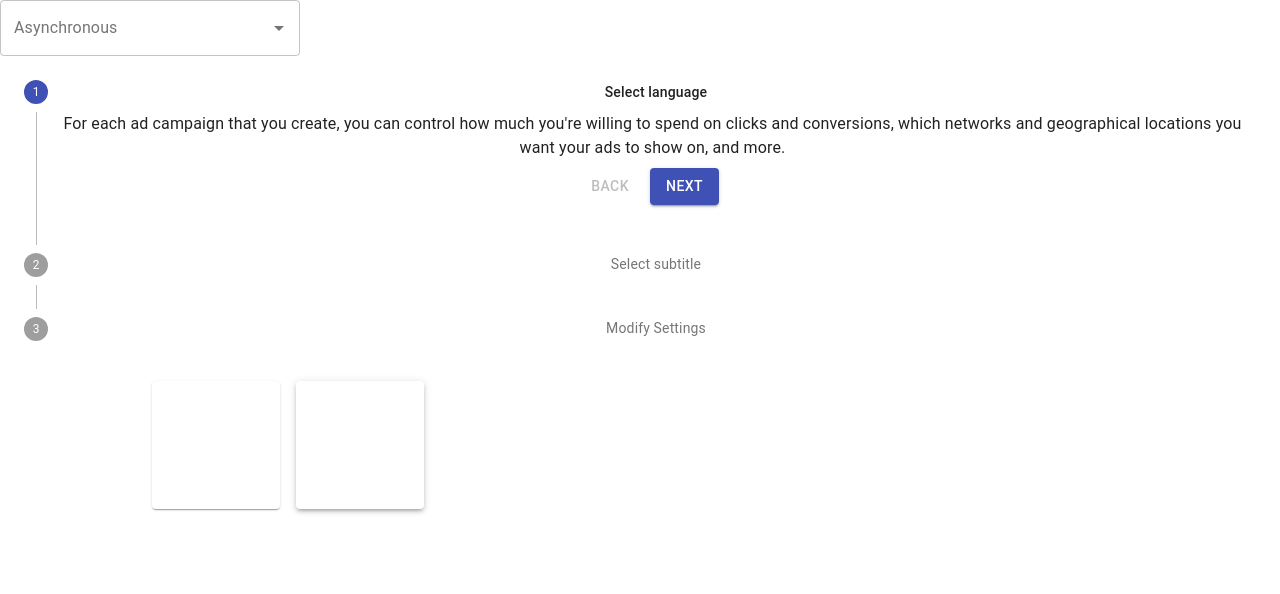
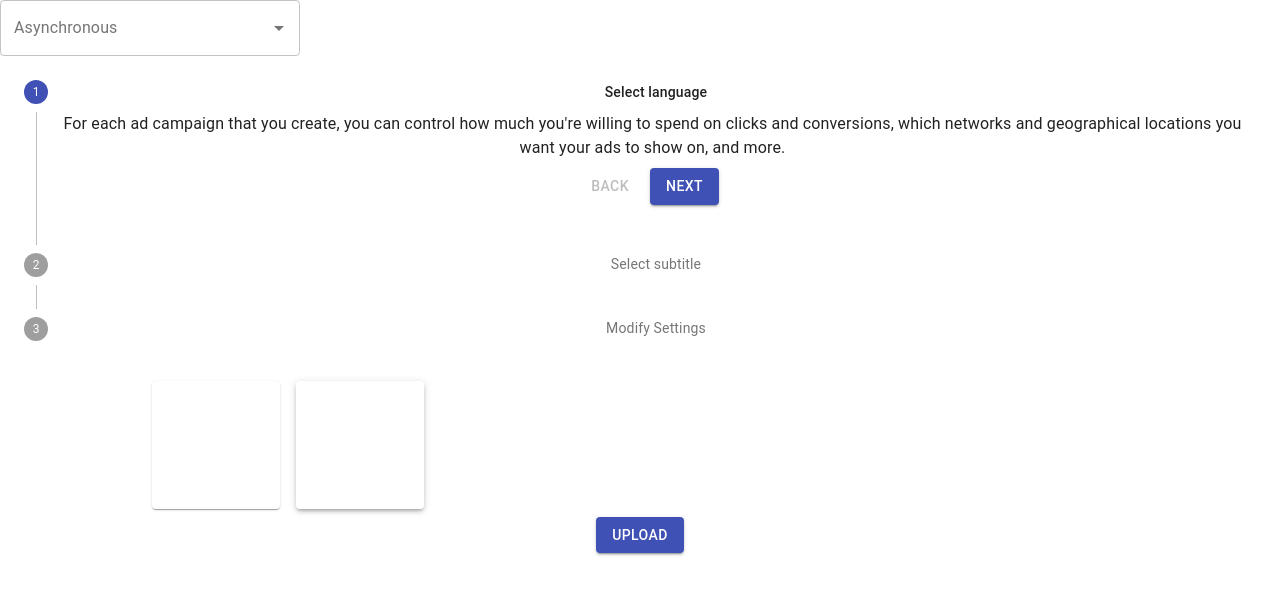
Before and after one commit to amyaitran/subtitle-merger, a React (Create React App) app: page / in a window 1280 px wide. Shown: the top 594 px of the page. Built offline with nearby package versions, Linux system fonts and the light colour scheme.

Commit message:
upload button

```diff
--- a/src/App.tsx
+++ b/src/App.tsx
@@ -1,7 +1,13 @@
 import React from 'react';
 import logo from './logo.svg';
 import './App.css';
-import { SearchBar, Stepper, Paper, Container } from './components';
+import {
+  SearchBar,
+  Stepper,
+  Paper,
+  Container,
+  UploadButton,
+} from './components';
 
 function App() {
   return (
@@ -10,6 +16,7 @@ function App() {
       <SearchBar />
       <Stepper />
       <Paper />
+      <UploadButton />
     </div>
   );
 }
--- /dev/null
+++ b/src/components/UploadButton.tsx
@@ -0,0 +1,37 @@
+import React from 'react';
+import { makeStyles, createStyles, Theme } from '@material-ui/core/styles';
+import Button from '@material-ui/core/Button';
+
+const useStyles = makeStyles((theme: Theme) =>
+  createStyles({
+    root: {
+      '& > *': {
+        margin: theme.spacing(1),
+      },
+    },
+    input: {
+      display: 'none',
+    },
+  })
+);
+
+export default function UploadButtons() {
+  const classes = useStyles();
+
+  return (
+    <div className={classes.root}>
+      <input
+        accept="image/*"
+        className={classes.input}
+        id="contained-button-file"
+        multiple
+        type="file"
+      />
+      <label htmlFor="contained-button-file">
+        <Button variant="contained" color="primary" component="span">
+          Upload
+        </Button>
+      </label>
+    </div>
+  );
+}
--- a/src/components/index.ts
+++ b/src/components/index.ts
@@ -2,3 +2,4 @@ export { default as Paper } from './Paper';
 export { default as SearchBar } from './SearchBar';
 export { default as Stepper } from './Stepper';
 export { default as Container } from './Container';
+export { default as UploadButton } from './UploadButton';
```
